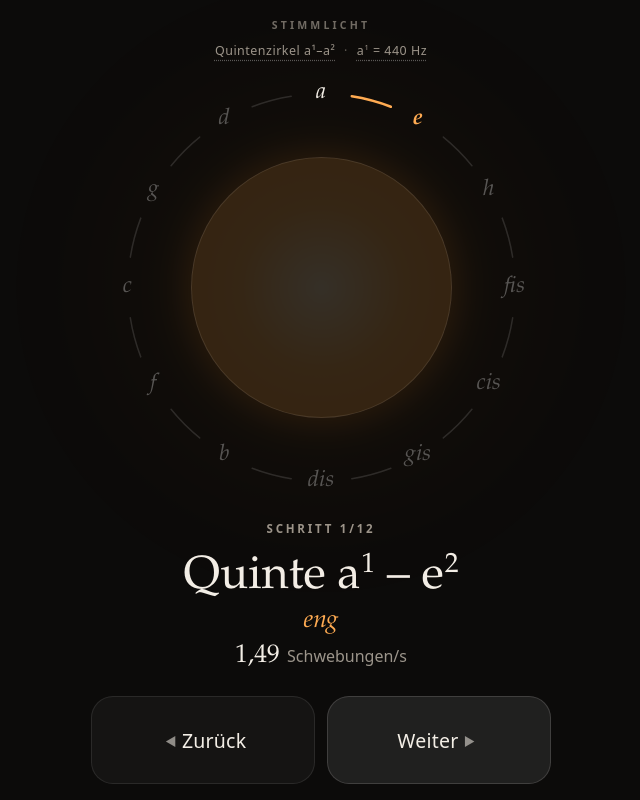
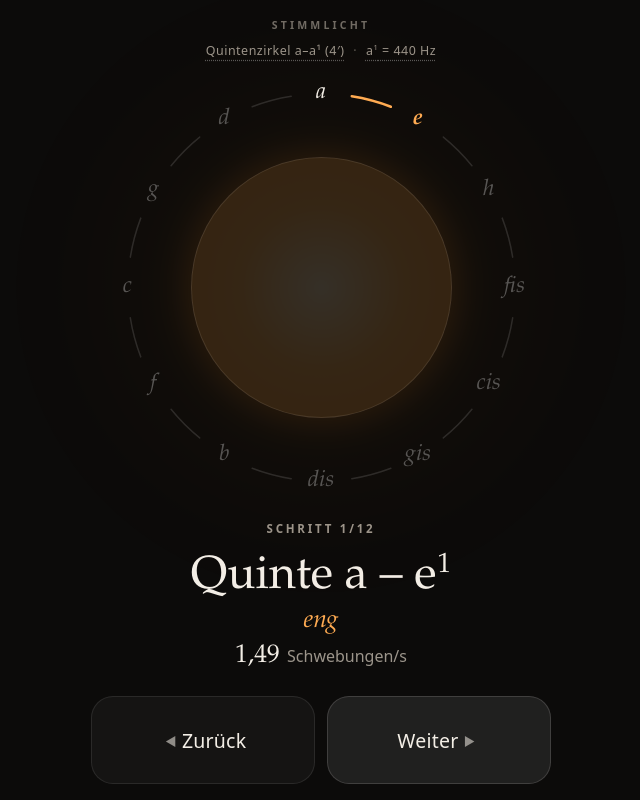
Before and after one commit to casualistcode/stimmlicht, a plain HTML site: page index.html in a window 1280 px wide. Shown: the whole page, without its empty margins (319-959 px from the left). Drawn offline with Linux system fonts and the light colour scheme.

Commit message:
Orgel-Zirkel mit 4'-Tastennamen, Vallotti im 4'
Quintenzirkel und Vallotti zeigen die Tasten, die man im 4' greift (Taste a = 440 Hz); gerechnet wird weiter mit dem klingenden Ton. Vallotti liegt dadurch eine Oktave hoeher klingend. Steinway bleibt Klavier (Taste = Klang).

Co-Authored-By: Claude Opus 5.5 <noreply@anthropic.com>

```diff
--- a/index.html
+++ b/index.html
@@ -398,7 +398,7 @@
 <script>
   // ===== Einstellungen =====================================================
   const KAMMERTON_HZ = 440;   // Vorgabe für a1 in Hz; auf der Seite änderbar (Tipp auf „a¹ = 440 Hz“)
-  const START_MIDI   = 69;    // Startton des Quintenzirkels (69 = a1); Oktave = Startton bis Startton + 12
+  const START_MIDI   = 69;    // Startton des Quintenzirkels, klingend (69 = a¹ = 440 Hz = Taste a im 4'); Oktave = Startton bis Startton + 12
   // =========================================================================
 
   const A1_MIDI = 69;
@@ -448,11 +448,14 @@
     return abw.map(function (x) { return x - a; });
   }
 
-  // Die wählbaren Stimmzirkel. MIDI-Nummern: d = 50, e = 52, f = 53, … a = 57, … c¹ = 60, … e¹ = 64.
-  // Ohne „abweichung“ wird gleichstufig gerechnet.
+  // Die wählbaren Stimmzirkel. Alle Töne als klingende MIDI-Nummern: a = 57 (220 Hz), a¹ = 69 (440 Hz) …
+  // „fuss“: Register, auf dem gestimmt wird. Angezeigt werden dann die Tastennamen
+  // (im 4' klingt jede Taste eine Oktave höher: Taste a = klingend a¹ = 440 Hz).
+  // Ohne „fuss“ (Klavier) sind Taste und Klang gleich. Ohne „abweichung“ wird gleichstufig gerechnet.
   const ZIRKEL = {
     quinten: {
       titel: "Quintenzirkel",
+      fuss: 4,
       tonnamen: ["c", "cis", "d", "dis", "e", "f", "fis", "g", "gis", "a", "b", "h"],
       unten: START_MIDI, oben: START_MIDI + 12,
       bezugston: START_MIDI,
@@ -461,7 +464,7 @@
     // Steinway-Stimmzirkel von e–e¹ nach Ulrich van Aaken (EUROPIANO 1985):
     // mit drei großen Terzen und Kontrollintervallen („Proben“) nach jedem Schritt.
     steinway: {
-      titel: "Steinway-Zirkel",
+      titel: "Steinway",
       tonnamen: ["c", "cis", "d", "es", "e", "f", "fis", "g", "gis", "a", "b", "h"],
       unten: 52, oben: 64,
       bezugston: 57,
@@ -480,26 +483,27 @@
         { von: 58, nach: 63, proben: [] }                                // 12 Quarte b → es¹
       ]
     },
-    // Vallotti, Temperaturoktave d–d¹: von a aus Terz, Quarte und Quinte abwärts,
-    // dann von f aus die reinen Quinten bis h, zuletzt die verengten Quinten d–g–c¹.
+    // Vallotti im 4', Tasten d–d¹ (klingend d¹–d²): von Taste a (440 Hz) aus Terz, Quarte und
+    // Quinte abwärts, dann von f aus die reinen Quinten bis h, zuletzt die verengten Quinten d–g–c¹.
     vallotti: {
       titel: "Vallotti",
+      fuss: 4,
       tonnamen: ["c", "cis", "d", "es", "e", "f", "fis", "g", "gis", "a", "b", "h"],
       abweichung: vallottiAbweichung(),
-      unten: 50, oben: 62,
-      bezugston: 57,
-      folge: [
-        { von: 57, nach: 53, proben: [] },                               //  1 Terz a → f
-        { von: 57, nach: 52, proben: [] },                               //  2 Quarte a → e
-        { von: 57, nach: 50, proben: [[50, 53]] },                       //  3 Quinte a → d · kleine Terz d–f
-        { von: 53, nach: 58, proben: [] },                               //  4 Quarte f → b (rein)
-        { von: 58, nach: 51, proben: [] },                               //  5 Quinte b → es (rein)
-        { von: 51, nach: 56, proben: [] },                               //  6 Quarte es → gis (rein)
-        { von: 56, nach: 61, proben: [] },                               //  7 Quarte gis → cis¹ (rein)
-        { von: 61, nach: 54, proben: [[50, 54]] },                       //  8 Quinte cis¹ → fis (rein) · Terz d–fis
-        { von: 54, nach: 59, proben: [[52, 59]] },                       //  9 Quarte fis → h (rein) · Quinte e–h
-        { von: 50, nach: 55, proben: [[55, 59]] },                       // 10 Quarte d → g · Terz g–h
-        { von: 55, nach: 60, proben: [[53, 60], [56, 60], [57, 61]] }    // 11 Quarte g → c¹ · Quinte f–c¹, Terz gis–c¹, Terz a–cis¹
+      unten: 62, oben: 74,
+      bezugston: 69,
+      folge: [                                                           // Kommentare: Tasten im 4'
+        { von: 69, nach: 65, proben: [] },                               //  1 Terz a → f
+        { von: 69, nach: 64, proben: [] },                               //  2 Quarte a → e
+        { von: 69, nach: 62, proben: [[62, 65]] },                       //  3 Quinte a → d · kleine Terz d–f
+        { von: 65, nach: 70, proben: [] },                               //  4 Quarte f → b (rein)
+        { von: 70, nach: 63, proben: [] },                               //  5 Quinte b → es (rein)
+        { von: 63, nach: 68, proben: [] },                               //  6 Quarte es → gis (rein)
+        { von: 68, nach: 73, proben: [] },                               //  7 Quarte gis → cis¹ (rein)
+        { von: 73, nach: 66, proben: [[62, 66]] },                       //  8 Quinte cis¹ → fis (rein) · Terz d–fis
+        { von: 66, nach: 71, proben: [[64, 71]] },                       //  9 Quarte fis → h (rein) · Quinte e–h
+        { von: 62, nach: 67, proben: [[67, 71]] },                       // 10 Quarte d → g · Terz g–h
+        { von: 67, nach: 72, proben: [[65, 72], [68, 72], [69, 73]] }    // 11 Quarte g → c¹ · Quinte f–c¹, Terz gis–c¹, Terz a–cis¹
       ]
     }
   };
@@ -584,9 +588,14 @@
     });
   }
 
+  // Klingender Ton → Taste: im 4' eine Oktave tiefer, im 2' zwei; ohne Fußlage (Klavier) unverändert
+  function versatz(z) { return z.fuss ? Math.round(12 * Math.log2(z.fuss / 8)) : 0; }
+  function taste(n) { return n + versatz(ZIRKEL[zirkelId]); }
+
   function zirkelName(id) {
-    const z = ZIRKEL[id];
-    return z.titel + " " + tonSchrift(z.unten) + "–" + tonSchrift(z.oben);
+    const z = ZIRKEL[id], v = versatz(z);
+    return z.titel + " " + tonSchrift(z.unten + v) + "–" + tonSchrift(z.oben + v) +
+      (z.fuss ? " (" + z.fuss + "′)" : " (Klavier)");
   }
 
   let schritte = [];
@@ -723,7 +732,7 @@
       const i = schrittZuTon(tk), s = schritte[i];
       ton.textContent = tonnamen[tk];
       ton.setAttribute("aria-label", tonnamen[tk] + ": zu Schritt " + (i + 1) + ", " +
-        s.art + " " + tonText(s.von) + " – " + tonText(s.nach));
+        s.art + " " + tonText(taste(s.von)) + " – " + tonText(taste(s.nach)));
     });
   }
 
@@ -741,9 +750,9 @@
     zeile.appendChild(document.createTextNode(p.art + " "));
     const toene2 = document.createElement("span");
     toene2.className = "ton2";
-    toene2.appendChild(tonKnoten(p.unten));
+    toene2.appendChild(tonKnoten(taste(p.unten)));
     toene2.appendChild(document.createTextNode(" – "));
-    toene2.appendChild(tonKnoten(p.oben));
+    toene2.appendChild(tonKnoten(taste(p.oben)));
     zeile.appendChild(toene2);
     zeile.appendChild(document.createTextNode("  "));
     const richtung = document.createElement("span");
@@ -764,9 +773,9 @@
 
     elSchritt.textContent = "Schritt " + (aktuell + 1) + "/" + schritte.length;
     elIntervall.textContent = s.art + " ";
-    elIntervall.appendChild(tonKnoten(s.von));
+    elIntervall.appendChild(tonKnoten(taste(s.von)));
     elIntervall.appendChild(document.createTextNode(" – "));
-    elIntervall.appendChild(tonKnoten(s.nach));
+    elIntervall.appendChild(tonKnoten(taste(s.nach)));
     elRichtung.textContent = s.richtung;
     elZahl.textContent = s.rate.toFixed(2).replace(".", ",");
 
```
Also changed, not shown: 1 other file.
